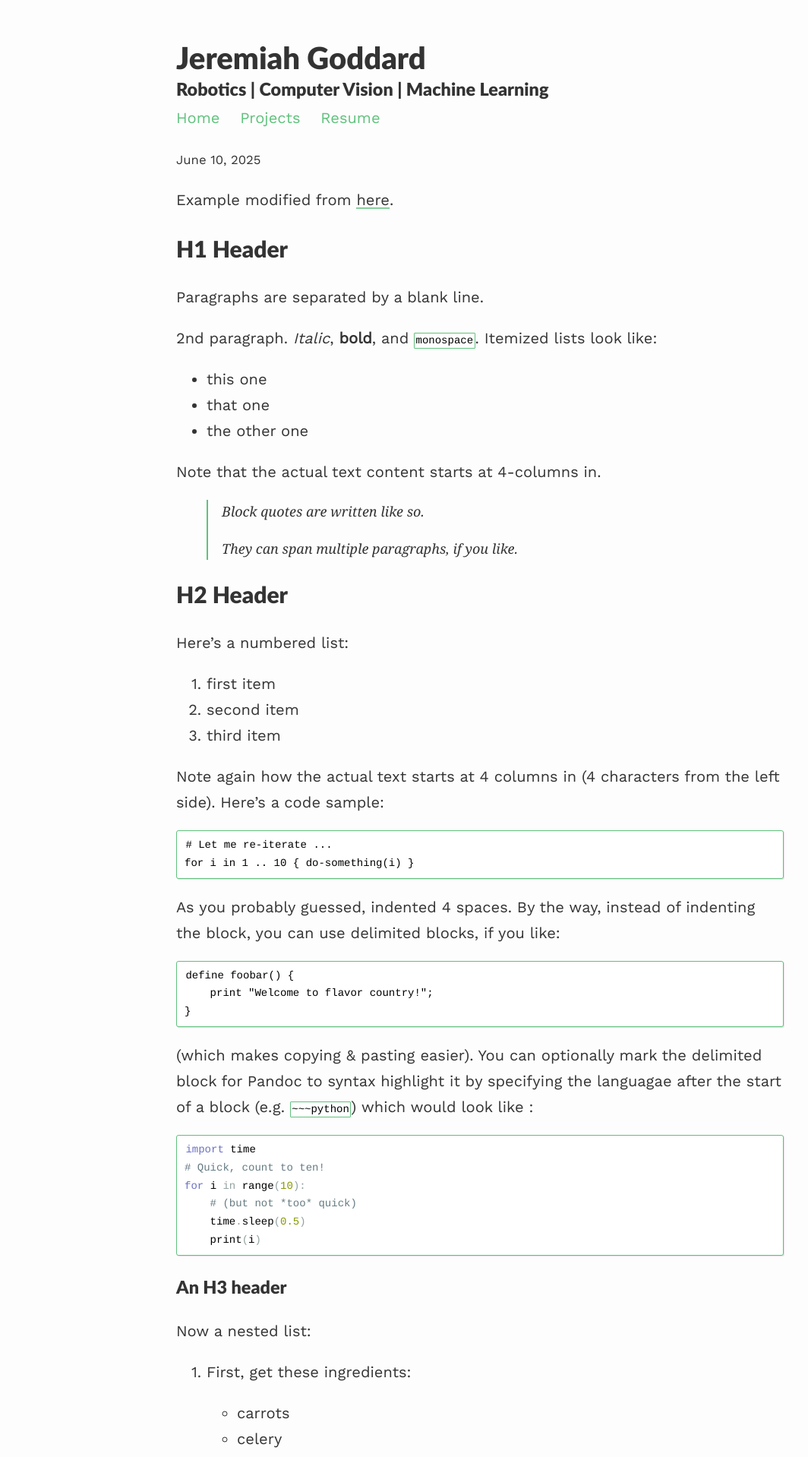
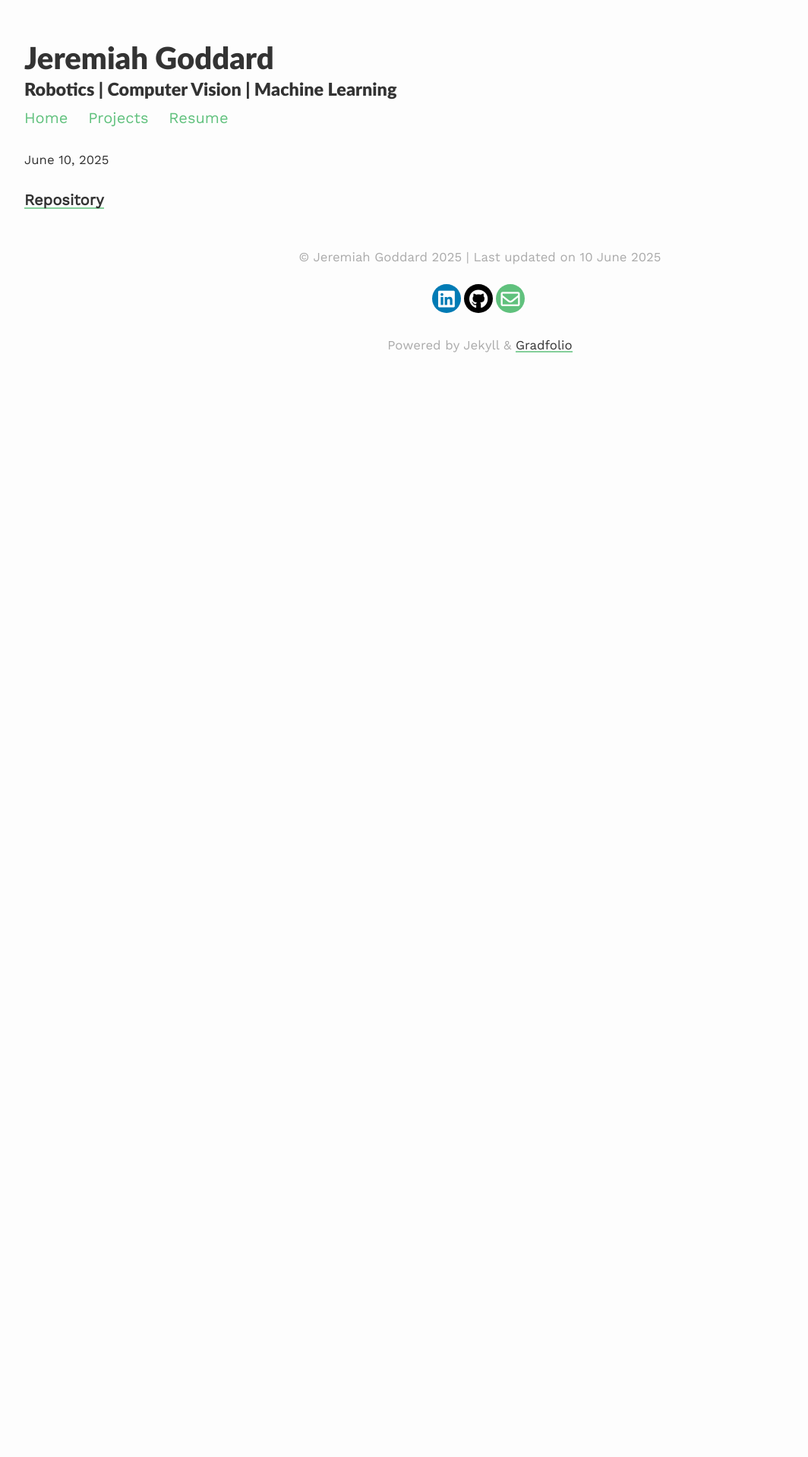
Before and after one commit to goddardjer/goddardjer.github.io, a Jekyll site: the page built from _projects/4_Vision_Guided_Arm.md, in a window 1280 px wide. Shown: the top 1918 px of the page at 76% size, without its empty margins (8-1072 px from the left). Built offline with Jekyll 4.4.1, drawn with Linux system fonts in a browser that asks for light colours; nearby versions of some CDN libraries; formulas are drawn with MathJax 3; after the commit the page ends 1000 px from its top, so only the background shows below that; some of the changed text lies outside the part shown.

Commit message:
Updated CNN page

```diff
--- a/_projects/4_Vision_Guided_Arm.md
+++ b/_projects/4_Vision_Guided_Arm.md
@@ -1,142 +1,8 @@
 ---
 layout: post
 title: Vision Guided Aiming (6DOF Robot Arm)
-description: another project
+description: Used a simple 6DOF robot arm and camera to locate and fire upon a target
 ---
 
-Example modified from [here](http://www.unexpected-vortices.com/sw/rippledoc/quick-markdown-example.html){:target="_blank"}.
 
-H1 Header
-============
-
-Paragraphs are separated by a blank line.
-
-2nd paragraph. *Italic*, **bold**, and `monospace`. Itemized lists
-look like:
-
-  * this one
-  * that one
-  * the other one
-
-Note that the actual text
-content starts at 4-columns in.
-
-> Block quotes are
-> written like so.
->
-> They can span multiple paragraphs,
-> if you like.
-
-
-H2 Header
-------------
-
-Here's a numbered list:
-
- 1. first item
- 2. second item
- 3. third item
-
-Note again how the actual text starts at 4 columns in (4 characters
-from the left side). Here's a code sample:
-
-    # Let me re-iterate ...
-    for i in 1 .. 10 { do-something(i) }
-
-As you probably guessed, indented 4 spaces. By the way, instead of
-indenting the block, you can use delimited blocks, if you like:
-
-~~~
-define foobar() {
-    print "Welcome to flavor country!";
-}
-~~~
-
-(which makes copying & pasting easier). You can optionally mark the
-delimited block for Pandoc to syntax highlight it by specifying the languagae after the start of a block (e.g. `~~~python`) which would look like :
-
-~~~python
-import time
-# Quick, count to ten!
-for i in range(10):
-    # (but not *too* quick)
-    time.sleep(0.5)
-    print(i)
-~~~
-
-### An H3 header ###
-
-Now a nested list:
-
- 1. First, get these ingredients:
-
-      * carrots
-      * celery
-      * lentils
-
- 2. Boil some water.
-
- 3. Dump everything in the pot and follow
-    this algorithm:
-
-        find wooden spoon
-        uncover pot
-        stir
-        cover pot
-        balance wooden spoon precariously on pot handle
-        wait 10 minutes
-        goto first step (or shut off burner when done)
-
-    Do not bump wooden spoon or it will fall.
-
-Notice again how text always lines up on 4-space indents (including
-that last line which continues item 3 above).
-
-Here's a footnote [^1].
-
-[^1]: Some footnote text.
-
-Tables can look like this:
-
-| Header 1 | Header 2                   | Header 3 |
-|:--------:|:--------------------------:|:--------:|
-| data1a   | Data is longer than header | 1        |
-| d1b      | add a cell                 |          |
-| lorem    | ipsum                      | 3        |
-|          | empty outside cells        |          |
-| skip     |                            | 5        |
-| six      | Morbi purus                | 6        |
-
-
-A horizontal rule follows.
-
-***
-
-Here's a definition list:
-
-apples
-  : Good for making applesauce.
-
-oranges
-  : Citrus!
-
-tomatoes
-  : There's no "e" in tomatoe.
-
-Again, text is indented 4 spaces. (Put a blank line between each
-term and  its definition to spread things out more.)
-
-Here's a "line block" (note how whitespace is honored):
-
-| Line one
-|   Line too
-| Line tree
-
-and images can be specified like so:
-
-![example image](https://images.unsplash.com/photo-1488190211105-8b0e65b80b4e?w=300&h=300&fit=crop "An exemplary image")
-
-Inline math equation: $\omega = d\phi / dt$. Display
-math should get its own line like so:
-
-$$I = \int \rho R^{2} dV$$
+[**Repository**](https://github.com/goddardjer/SystemArms)
--- a/assets/css/main.scss
+++ b/assets/css/main.scss
@@ -6,10 +6,10 @@
 @charset "utf-8";
 
 // Width of the content area
-$content-width:    800px;
+$content-width:    1200px;
 $on-phone:         450px;
 $on-palm:          660px;
-$on-laptop:        1000px;
+$on-laptop:        1200px;
 
 @mixin media-query($device) {
     @media screen and (max-width: $device) {
```
Also changed, not shown: _projects/1_State_and_action.md (+1 -1 lines), _projects/2_Object_Representation.md (+3 -1 lines), _projects/3_CNN.md (+13 -132 lines), _projects/5_Line_Following.md (+5 -1 lines), 1 other file.
